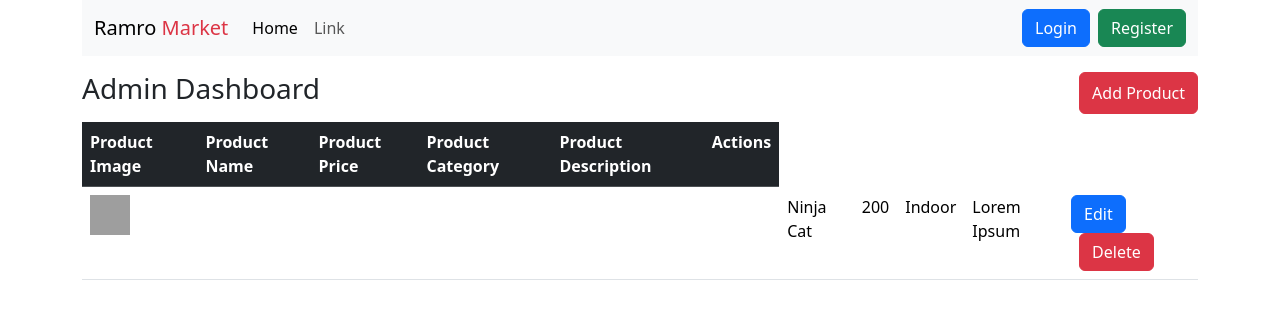
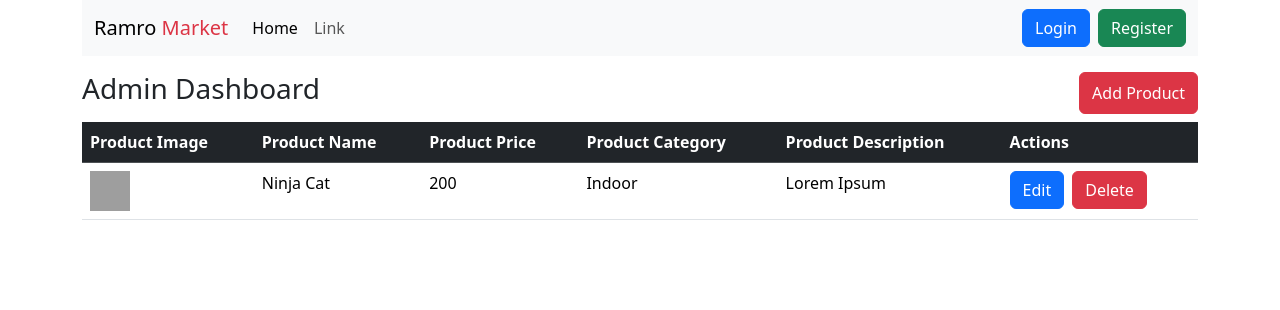
Before and after one commit to ShadipKumarJoshi/Web-API-Development-Class---Bimal-Shrestha, a React (Create React App) app in the folder Frontend/: page /admin/dashboard in a window 1280 px wide. Shown: the top 310 px of the page. Built offline with nearby package versions, Linux system fonts and the light colour scheme; grey boxes are pictures that could not be loaded.

Commit message:
thead corrected

```diff
--- a/Frontend/src/pages/admin/AdminDashboard.jsx
+++ b/Frontend/src/pages/admin/AdminDashboard.jsx
@@ -21,7 +21,7 @@ const AdminDashboard = () => {
   }
 
   // handle submit
-  const handleSubmit = (e)=> {
+  const handleSubmit = (e) => {
     e.preventDefault()
     console.log(
       productName,
@@ -96,7 +96,7 @@ const AdminDashboard = () => {
           </div>
         </div>
         <table className="table mt-2">
-          <thread className="table-dark">
+          <thead className="table-dark">
             <tr>
               <th>Product Image</th>
               <th>Product Name</th>
@@ -105,7 +105,7 @@ const AdminDashboard = () => {
               <th>Product Description</th>
               <th>Actions</th>
             </tr>
-          </thread>
+          </thead>
           <tbody>
             <tr>
               <td><img width={'40px'} height={'40px'} src="https://th.bing.com/th/id/OIP.B0FHX_50PYZIN4QKsKykdAHaHa?w=172&h=180&c=7&r=0&o=5&dpr=1.5&pid=1.7" alt="" /></td>
```
Also changed, not shown: 1 other file (tests, documents, lock files or other folders).
